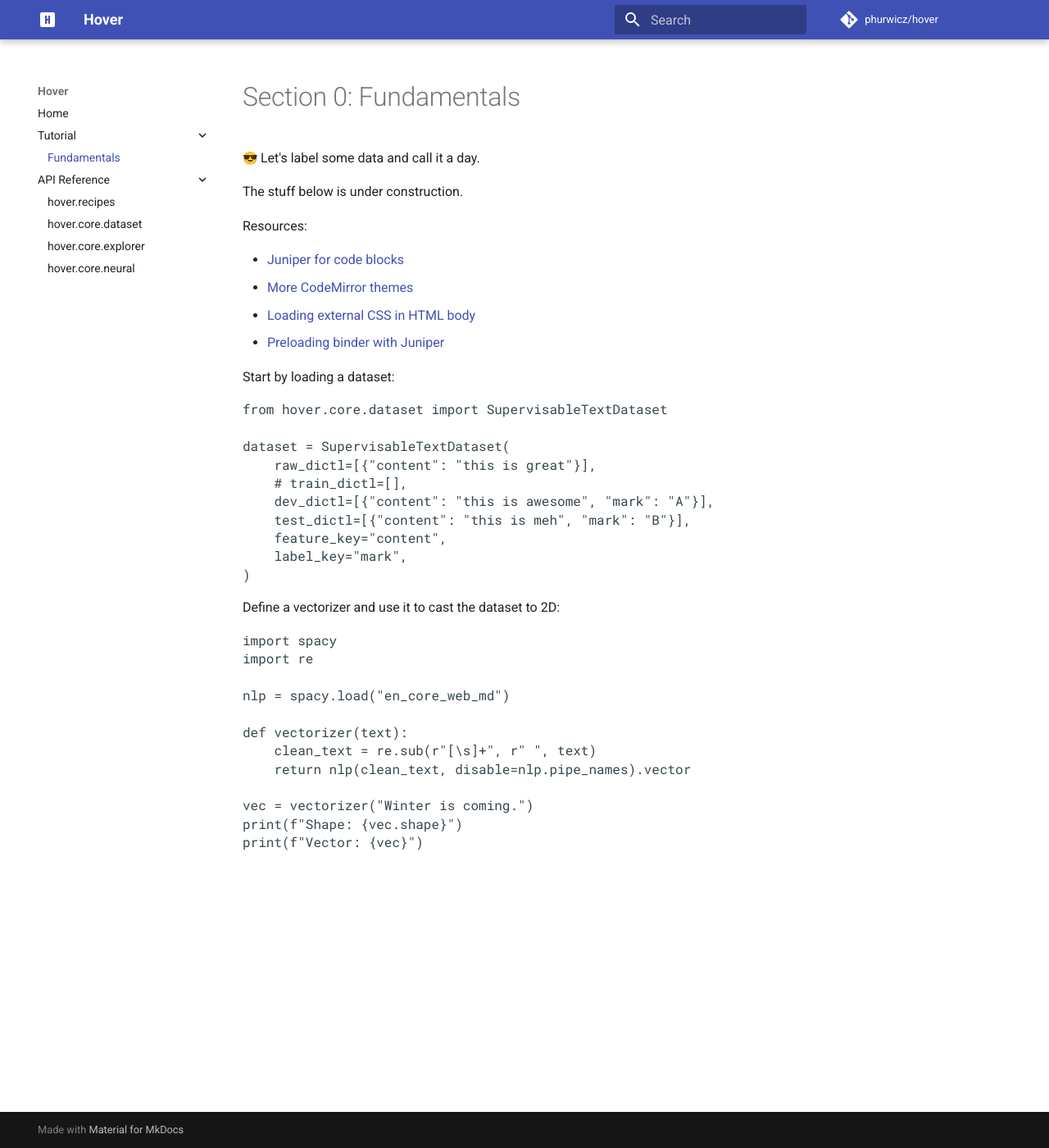
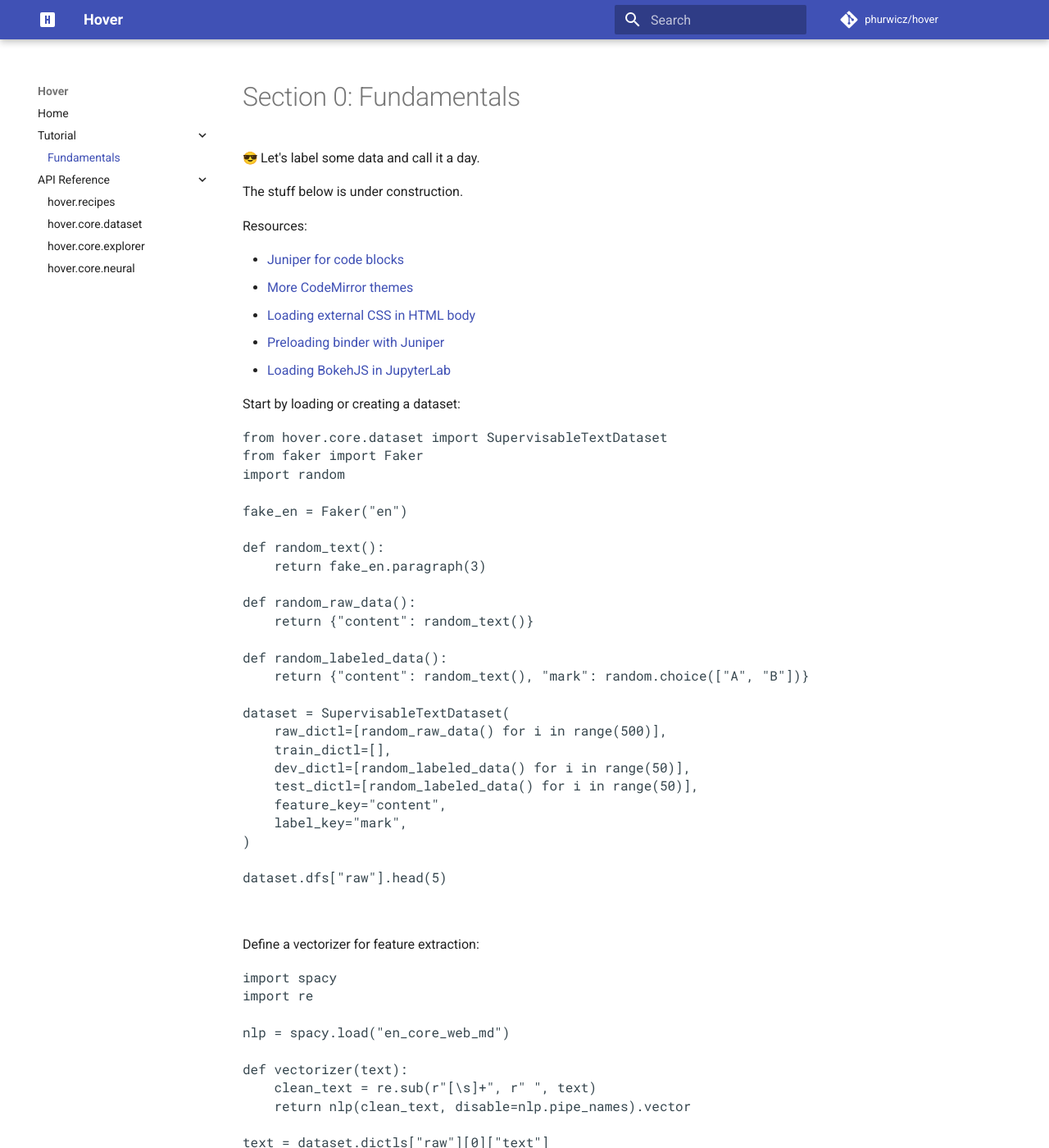
Before and after one commit to phurwicz/hover, an MkDocs documentation site: the page built from docs/tutorial/t0-fundamentals.md, in a window 1280 px wide and 1400 px high. Shown: the whole window at 82% size. Built offline with MkDocs 1.6.1 and Material for MkDocs 9.7.7, drawn with Linux system fonts in a browser that asks for light colours; emoji names are drawn with the system emoji font; a script that is not in the unit is left out; comment, search, counter and statistics services are not loaded; some of the changed text lies outside the part shown.

Commit message:
Tuned Juniper style; added an almost-functional sequence of illustrative code blocks to the beginner tutorial

```diff
--- a/docs/styles/juniper.css
+++ b/docs/styles/juniper.css
@@ -3,28 +3,35 @@
 
 /* Minimal Juniper style */
 .juniper-cell {
+    position: relative;
     font-family: Menlo, Monaco, Consolas, "Liberation Mono", "Courier New", monospace;
-    font-size: 1em;
-    line-height: 2;
-    border: 1px solid #ccc;
-    position: relative;
+    font-size: 0.8em;
+    line-height: 1.5;
 }
 
 .juniper-output {
-    background: #222;
-    color: #eee;
-    padding: 2em;
-    white-space: pre-wrap;
+    border: 1px groove #222;
+    padding: 0.5em 2em 2em;
+    background: #fff;
+    color: #222;
+    font-size: 1.0em;
+    line-height: 1.5;
+    white-space: normal;
 }
 
 .juniper-button {
-    font-size: 1em;
     position: absolute;
     top: 20px;
     right: 25px;
+    border: 1px outset #c0c;
+    border-radius: 3px;
+    color: #ff0;
+    font: inherit;
+    font-size: 1em;
 }
 
 .CodeMirror {
+    border: 1px groove #222;
     padding: 3em 2em 2em;
     font: inherit;
     height: auto;
--- a/docs/tutorial/t0-fundamentals.md
+++ b/docs/tutorial/t0-fundamentals.md
@@ -10,5 +10,6 @@
 -   [More CodeMirror themes](https://github.com/FarhadG/code-mirror-themes/tree/master/themes)
 -   [Loading external CSS in HTML body](https://stackoverflow.com/questions/4957446/load-external-css-file-in-body-tag)
 -   [Preloading binder with Juniper](https://github.com/ines/juniper/issues/7)
+-   [Loading BokehJS in JupyterLab](https://github.com/bokeh/jupyter_bokeh)
 
 {!docs/tutorial/t0.html!}
--- a/docs/tutorial/t0.html
+++ b/docs/tutorial/t0.html
@@ -1,24 +1,41 @@
-<style type="text/css">   @import url("../../styles/monokai.css"); </style>
-<style type="text/css">   @import url("../../styles/juniper.css"); </style>
+<style type="text/css">
+    @import url("../../styles/monokai.css");
+    @import url("../../styles/juniper.css");
+</style>
 
 <div>
-Start by loading a dataset:
+Start by loading or creating a dataset:
 </div>
-<pre data-executable data-theme="monokai">
+<pre data-executable>
 from hover.core.dataset import SupervisableTextDataset
+from faker import Faker
+import random
+
+fake_en = Faker("en")
+
+def random_text():
+    return fake_en.paragraph(3)
+
+def random_raw_data():
+    return {"content": random_text()}
+
+def random_labeled_data():
+    return {"content": random_text(), "mark": random.choice(["A", "B"])}
 
 dataset = SupervisableTextDataset(
-    raw_dictl=[{"content": "this is great"}],
-    # train_dictl=[],
-    dev_dictl=[{"content": "this is awesome", "mark": "A"}],
-    test_dictl=[{"content": "this is meh", "mark": "B"}],
+    raw_dictl=[random_raw_data() for i in range(500)],
+    train_dictl=[],
+    dev_dictl=[random_labeled_data() for i in range(50)],
+    test_dictl=[random_labeled_data() for i in range(50)],
     feature_key="content",
     label_key="mark",
 )
-</pre>
+
+dataset.dfs["raw"].head(5)
+</pre><br>
 
 <div>
-Define a vectorizer and use it to cast the dataset to 2D:
+Define a vectorizer for feature extraction:
 </div>
 <pre data-executable>
 import spacy
@@ -30,17 +47,34 @@
     clean_text = re.sub(r"[\s]+", r" ", text)
     return nlp(clean_text, disable=nlp.pipe_names).vector
 
-vec = vectorizer("Winter is coming.")
-print(f"Shape: {vec.shape}")
-print(f"Vector: {vec}")
-</pre>
+text = dataset.dictls["raw"][0]["text"]
+vec = vectorizer(text)
+print(f"Text: {text}")
+print(f"Vector shape: {vec.shape}")
 
+</pre><br>
 
+<div>
+Use the vectorizer and manifold learning to cast the dataset to 2D, then create our annotation interface:
+</div>
+<pre data-executable>
+from hover.recipes import simple_annotator
+from bokeh.io import show, output_notebook
+
+output_notebook()
+
+dataset.compute_2d_embedding(vectorizer, "umap")
+
+handle = simple_annotator(dataset)
+
+show(handle)
+</pre><br>
 
 <script src="../../plugins/juniper.min.js"></script>
 <script>
     new Juniper({
         repo: 'phurwicz/hover-binder',
         isolateCells: false,
+        theme: 'monokai'
     })
 </script>
```
